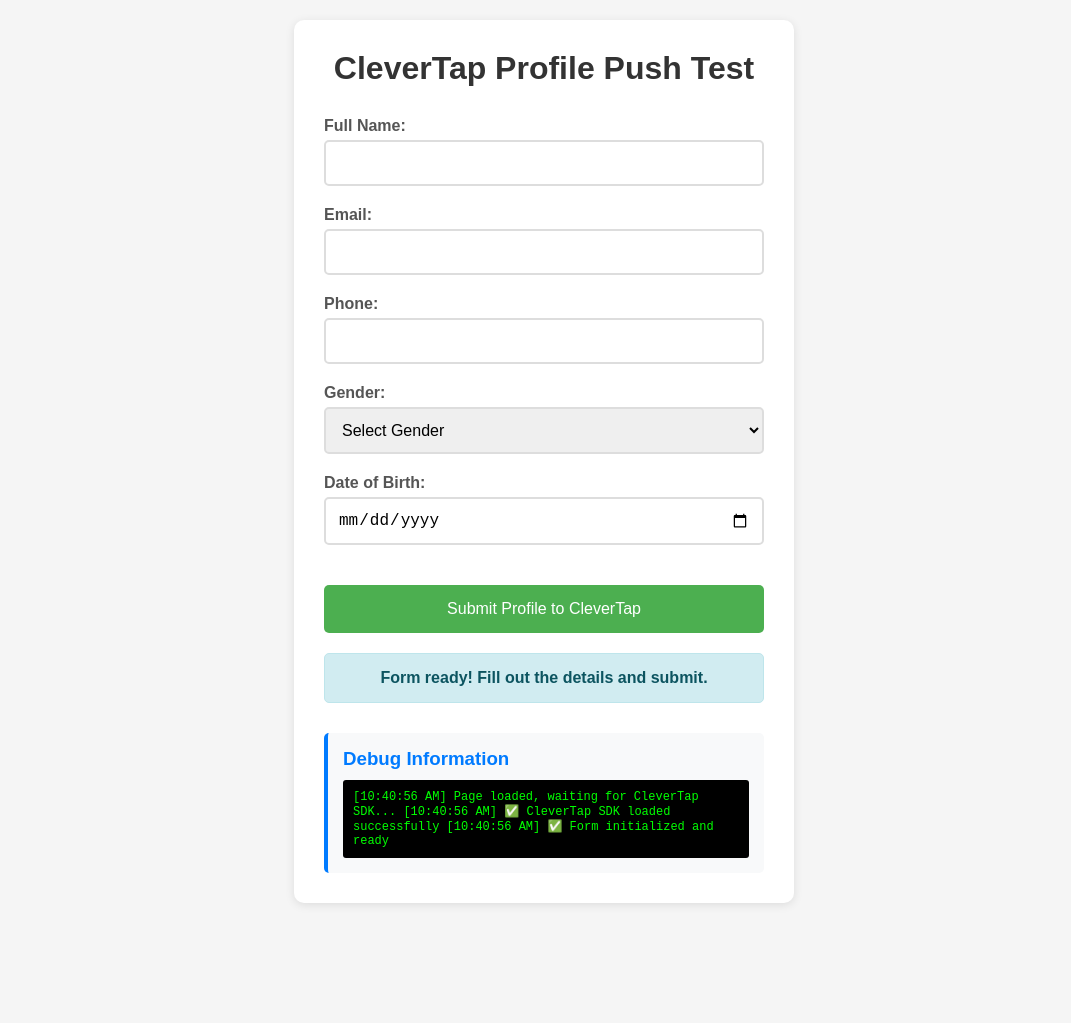
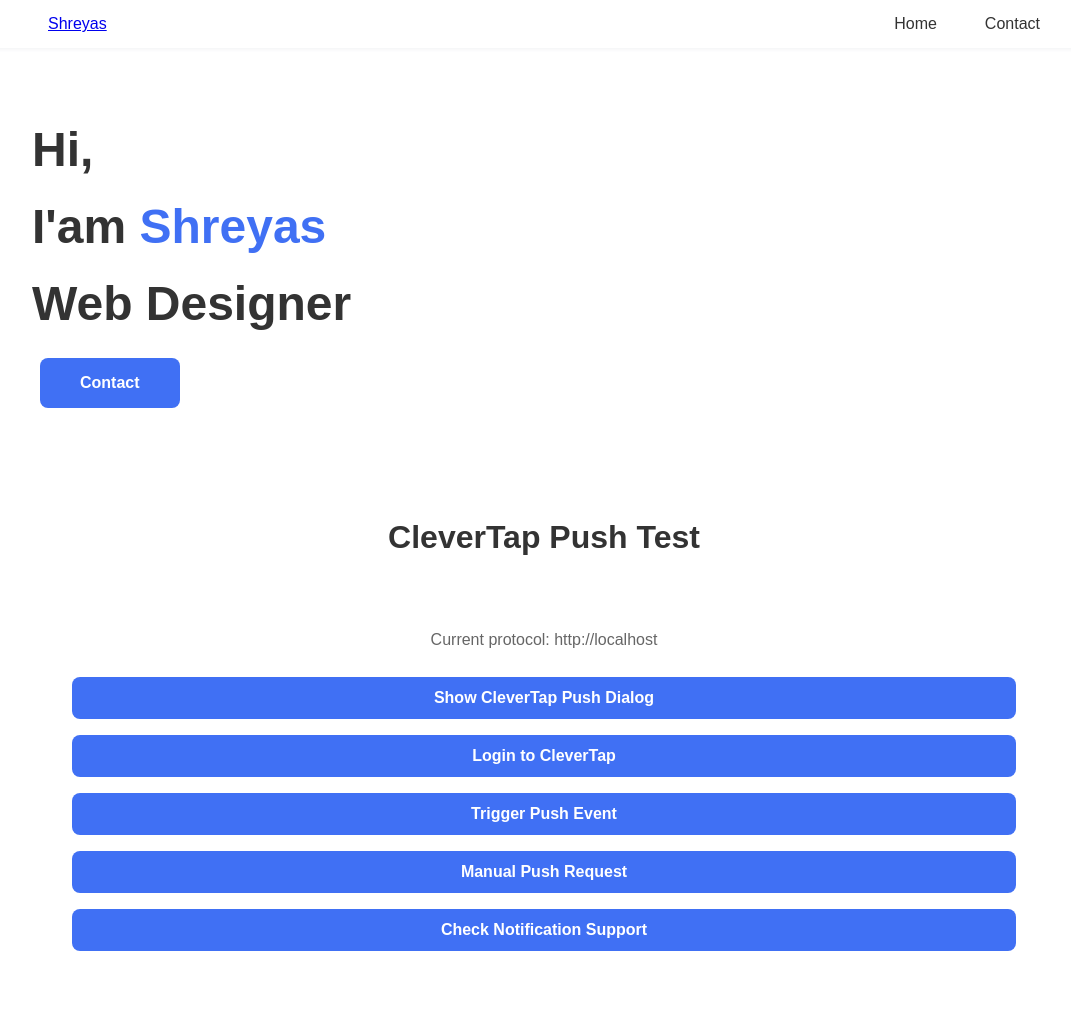
Before and after one commit to ShreyasDhane/IntegratedPortfolio, a plain HTML site: page index.html in a window 1280 px wide. Shown: the whole page, without its empty margins (96-1167 px from the left). Before the commit the page ends 923 px from the top, so only its background shows below. Drawn offline with nearby package versions, Linux system fonts and the light colour scheme.

Commit message:
/* Web push working */

```diff
--- a/index.html
+++ b/index.html
@@ -3,173 +3,63 @@
     <head>
         <meta charset="UTF-8">
         <meta name="viewport" content="width=device-width, initial-scale=1.0">
-    <title>CleverTap Profile Push - Working</title>
+        <title>Portfolio with CleverTap Push</title>
+        <link href='https://cdn.jsdelivr.net/npm/boxicons@2.0.5/css/boxicons.min.css' rel='stylesheet'>
         <style>
-        * {
-            margin: 0;
-            padding: 0;
-            box-sizing: border-box;
-        }
-
-        body {
-            font-family: Arial, sans-serif;
-            background: #f5f5f5;
-            padding: 20px;
-        }
-
-        .container {
-            max-width: 500px;
-            margin: 0 auto;
-            background: white;
-            padding: 30px;
-            border-radius: 10px;
-            box-shadow: 0 2px 10px rgba(0,0,0,0.1);
-        }
-
-        h1 {
-            text-align: center;
-            color: #333;
-            margin-bottom: 30px;
-        }
-
-        .form-group {
-            margin-bottom: 20px;
-        }
-
-        label {
-            display: block;
-            margin-bottom: 5px;
-            font-weight: bold;
-            color: #555;
-        }
-
-        input, select {
-            width: 100%;
-            padding: 12px;
-            border: 2px solid #ddd;
-            border-radius: 5px;
-            font-size: 16px;
-        }
-
-        input:focus, select:focus {
-            outline: none;
-            border-color: #4CAF50;
-        }
-
-        .submit-btn {
-            width: 100%;
-            padding: 15px;
-            background: #4CAF50;
-            color: white;
-            border: none;
-            border-radius: 5px;
-            font-size: 16px;
-            cursor: pointer;
-            margin-top: 20px;
-        }
-
-        .submit-btn:hover {
-            background: #45a049;
-        }
-
-        .status {
-            margin-top: 20px;
-            padding: 15px;
-            border-radius: 5px;
-            font-weight: bold;
-            text-align: center;
-        }
-
-        .status.success {
-            background: #d4edda;
-            color: #155724;
-            border: 1px solid #c3e6cb;
-        }
-
-        .status.error {
-            background: #f8d7da;
-            color: #721c24;
-            border: 1px solid #f5c6cb;
-        }
-
-        .status.info {
-            background: #d1ecf1;
-            color: #0c5460;
-            border: 1px solid #bee5eb;
-        }
-
-        .debug-section {
-            margin-top: 30px;
-            padding: 15px;
-            background: #f8f9fa;
-            border-radius: 5px;
-            border-left: 4px solid #007bff;
-        }
-
-        .debug-section h3 {
-            margin-bottom: 10px;
-            color: #007bff;
-        }
-
-        .debug-log {
-            background: #000;
-            color: #0f0;
-            padding: 10px;
-            border-radius: 3px;
-            font-family: monospace;
-            font-size: 12px;
-            max-height: 200px;
-            overflow-y: auto;
-        }
+            * { box-sizing: border-box; margin: 0; padding: 0; }
+            body { font-family: 'Poppins', sans-serif; line-height: 1.6; color: #333; }
+            .bd-grid { max-width: 1024px; display: grid; margin-left: auto; margin-right: auto; }
+            .l-header { width: 100%; position: fixed; top: 0; left: 0; z-index: 100; background-color: #fff; box-shadow: 0 1px 4px rgba(146,161,176,.15); }
+            .nav { height: 3rem; display: flex; justify-content: space-between; align-items: center; font-weight: 500; padding: 0 1rem; }
+            .nav__list { display: flex; list-style: none; }
+            .nav__item { margin-left: 3rem; }
+            .nav__link { color: #333; text-decoration: none; }
+            .nav__link:hover { color: #4070f4; }
+            .l-main { padding-top: 3rem; }
+            .section { padding: 3rem 0 2rem; }
+            .section-title { font-size: 2rem; color: #333; margin: 1rem 0 2rem; text-align: center; }
+            .home { padding: 4rem 0 2rem; }
+            .home__title { font-size: 3rem; margin-bottom: .5rem; }
+            .home__title-color { color: #4070f4; }
+            .button { display: inline-block; background-color: #4070f4; color: #fff; padding: .75rem 2.5rem; font-weight: 600; border-radius: .5rem; text-decoration: none; border: none; cursor: pointer; font-size: 1rem; margin: .5rem; }
+            .button:hover { box-shadow: 0px 10px 36px rgba(0,0,0,.15); }
+            .contact__container { text-align: center; padding: 2rem; }
         </style>
     </head>
     <body>
-    <div class="container">
-        <h1>CleverTap Profile Push Test</h1>
+        <header class="l-header">
+            <nav class="nav bd-grid">
+                <div><a href="#" class="nav__logo">Shreyas</a></div>
+                <div class="nav__menu">
+                    <ul class="nav__list">
+                        <li class="nav__item"><a href="#home" class="nav__link">Home</a></li>
+                        <li class="nav__item"><a href="#contact" class="nav__link">Contact</a></li>
+                    </ul>
+                </div>
+            </nav>
+        </header>
 
-        <form id="profileForm">
-            <div class="form-group">
-                <label for="name">Full Name:</label>
-                <input type="text" id="name" name="name" required>
+        <main class="l-main">
+            <section class="home bd-grid" id="home">
+                <div class="home__data">
+                    <h1 class="home__title">Hi,<br>I'am <span class="home__title-color">Shreyas</span><br> Web Designer</h1>
+                    <a href="#contact" class="button">Contact</a>
                 </div>
+            </section>
 
-            <div class="form-group">
-                <label for="email">Email:</label>
-                <input type="email" id="email" name="email" required>
+            <section class="contact section" id="contact">
+                <h2 class="section-title">CleverTap Push Test</h2>
+                <div class="contact__container bd-grid">
+                    <p style="margin-bottom: 1rem; color: #666;">Current protocol: <span id="protocol-info"></span></p>
+                    <button onclick="showCleverTapDialog()" class="button">Show CleverTap Push Dialog</button>
+                    <button onclick="triggerCleverTapLogin()" class="button">Login to CleverTap</button>
+                    <button onclick="triggerPushEvent()" class="button">Trigger Push Event</button>
+                    <button onclick="manualPushRequest()" class="button">Manual Push Request</button>
+                    <button onclick="checkNotificationSupport()" class="button">Check Notification Support</button>
                 </div>
+            </section>
+        </main>
 
-            <div class="form-group">
-                <label for="phone">Phone:</label>
-                <input type="tel" id="phone" name="phone" required>
-            </div>
-
-            <div class="form-group">
-                <label for="gender">Gender:</label>
-                <select id="gender" name="gender" required>
-                    <option value="">Select Gender</option>
-                    <option value="M">Male</option>
-                    <option value="F">Female</option>
-                    <option value="O">Other</option>
-                </select>
-            </div>
-
-            <div class="form-group">
-                <label for="dob">Date of Birth:</label>
-                <input type="date" id="dob" name="dob" required>
-            </div>
-
-            <button type="submit" class="submit-btn">Submit Profile to CleverTap</button>
-        </form>
-
-        <div id="statusMessage" class="status" style="display: none;"></div>
-
-        <div class="debug-section">
-            <h3>Debug Information</h3>
-            <div id="debugLog" class="debug-log"></div>
-        </div>
-    </div>
-
-    <!-- CleverTap SDK -->
         <script type="text/javascript">
             // Initialize CleverTap
             var clevertap = {
@@ -181,146 +71,234 @@
                 privacy: []
             };
 
-        // IMPORTANT: Replace with your actual CleverTap Account ID
-        clevertap.account.push({"id": "TEST-R5Z-9R7-947Z"}, "eu1");
-
-        // Privacy settings
-        clevertap.privacy.push({optOut: false});
-        clevertap.privacy.push({useIP: false});
+            // CleverTap Account Setup
+            clevertap.account.push({ "id": "TEST-696-ZRW-7K7Z" }, "eu1");
+            clevertap.privacy.push({ optOut: false });
+            clevertap.privacy.push({ useIP: false });
 
             // Load CleverTap SDK
             (function () {
                 var wzrk = document.createElement('script');
                 wzrk.type = 'text/javascript';
                 wzrk.async = true;
-            wzrk.src = ('https:' == document.location.protocol ? 'https://d2r1yp2w7bby2u.cloudfront.net' : 'http://static.clevertap.com') + '/js/clevertap.min.js';
+                wzrk.src = ('https:' == document.location.protocol
+                    ? 'https://d2r1yp2w7bby2u.cloudfront.net'
+                    : 'http://static.clevertap.com') + '/js/clevertap.min.js';
                 var s = document.getElementsByTagName('script')[0];
                 s.parentNode.insertBefore(wzrk, s);
+
+                // Setup notifications after SDK loads
+                wzrk.onload = function() {
+                    setupCleverTapNotifications();
+                };
             })();
 
-        // Debug logging function
-        function debugLog(message) {
-            const timestamp = new Date().toLocaleTimeString();
-            const logElement = document.getElementById('debugLog');
-            logElement.innerHTML += `[${timestamp}] ${message}\n`;
-            logElement.scrollTop = logElement.scrollHeight;
-            console.log(`[CleverTap Debug] ${message}`);
+            // Setup CleverTap push notifications
+            function setupCleverTapNotifications() {
+                console.log("Setting up CleverTap notifications...");
+
+                // Push the notification configuration
+                clevertap.notifications.push({
+                    "titleText": "Would you like to receive Push Notifications?",
+                    "bodyText": "We promise to only send you relevant content and give you updates on your transactions",
+                    "okButtonText": "Sign me up!",
+                    "rejectButtonText": "No thanks",
+                    "okButtonColor": "#F28046",
+                    "askAgainTimeInSeconds": 5,
+                    "serviceWorkerPath": "/sw.js"
+                });
+
+                console.log("CleverTap notifications configured");
             }
 
-        // Show status message
-        function showStatus(message, type = 'info') {
-            const statusEl = document.getElementById('statusMessage');
-            statusEl.textContent = message;
-            statusEl.className = `status ${type}`;
-            statusEl.style.display = 'block';
+            // Function to manually trigger CleverTap dialog
+            function showCleverTapDialog() {
+                console.log("Showing CleverTap-style dialog...");
 
-            // Auto hide after 5 seconds
-            setTimeout(() => {
-                statusEl.style.display = 'none';
-            }, 5000);
+                // Skip CleverTap native method for now and go straight to custom dialog
+                // This ensures the dialog always appears
+                createCustomCleverTapDialog();
             }
 
-        // Wait for page to load
-        document.addEventListener('DOMContentLoaded', function() {
-            debugLog('Page loaded, waiting for CleverTap SDK...');
+            // Create custom dialog that looks exactly like CleverTap
+            function createCustomCleverTapDialog() {
+                // Remove existing dialog if any
+                const existingDialog = document.getElementById('ct-push-dialog');
+                if (existingDialog) {
+                    existingDialog.remove();
+                }
 
-            // Check CleverTap loading
-            let checkCount = 0;
-            const maxChecks = 20;
+                // Create custom dialog
+                const dialog = document.createElement('div');
+                dialog.id = 'ct-push-dialog';
+                dialog.style.cssText = `
+                    position: fixed;
+                    top: 50%;
+                    left: 50%;
+                    transform: translate(-50%, -50%);
+                    background: white;
+                    border-radius: 12px;
+                    padding: 24px;
+                    box-shadow: 0 8px 32px rgba(0,0,0,0.3);
+                    z-index: 10000;
+                    max-width: 400px;
+                    width: 90%;
+                    font-family: -apple-system, BlinkMacSystemFont, 'Segoe UI', Roboto, sans-serif;
+                `;
 
-            const checkCleverTap = setInterval(() => {
-                checkCount++;
+                dialog.innerHTML = `
+                    <div style="text-align: center;">
+                        <div style="margin-bottom: 16px;">
+                            <svg width="48" height="48" viewBox="0 0 24 24" fill="#F28046">
+                                <path d="M12 2C13.1 2 14 2.9 14 4C14 5.1 13.1 6 12 6C10.9 6 10 5.1 10 4C10 2.9 10.9 2 12 2ZM21 9V7L19 5.5L17.5 7H6.5L5 5.5L3 7V9H4V19C4 20.1 4.9 21 6 21H18C19.1 21 20 20.1 20 19V9H21M6 9H18V19H6V9Z"/>
+                            </svg>
+                        </div>
+                        <h3 style="font-size: 18px; margin-bottom: 12px; color: #333;">Would you like to receive Push Notifications?</h3>
+                        <p style="color: #666; margin-bottom: 24px; line-height: 1.4;">We promise to only send you relevant content and give you updates on your transactions</p>
+                        <div style="display: flex; gap: 12px;">
+                            <button id="ct-reject" style="flex: 1; padding: 12px; background: #f5f5f5; border: none; border-radius: 6px; cursor: pointer; font-size: 14px;">No thanks</button>
+                            <button id="ct-accept" style="flex: 1; padding: 12px; background: #F28046; color: white; border: none; border-radius: 6px; cursor: pointer; font-size: 14px; font-weight: 500;">Sign me up!</button>
+                        </div>
+                    </div>
+                `;
 
-                if (typeof clevertap !== 'undefined' && clevertap.account) {
-                    clearInterval(checkCleverTap);
-                    debugLog('✅ CleverTap SDK loaded successfully');
-                    initializeForm();
-                } else if (checkCount >= maxChecks) {
-                    clearInterval(checkCleverTap);
-                    debugLog('❌ CleverTap SDK failed to load after 10 seconds');
-                    showStatus('CleverTap SDK failed to load. Please check your internet connection.', 'error');
-                } else {
-                    debugLog(`⏳ Waiting for CleverTap SDK... (${checkCount}/${maxChecks})`);
+                // Create backdrop
+                const backdrop = document.createElement('div');
+                backdrop.style.cssText = `
+                    position: fixed;
+                    top: 0;
+                    left: 0;
+                    right: 0;
+                    bottom: 0;
+                    background: rgba(0,0,0,0.5);
+                    z-index: 9999;
+                `;
+
+                document.body.appendChild(backdrop);
+                document.body.appendChild(dialog);
+
+                // Handle button clicks
+                document.getElementById('ct-accept').onclick = function() {
+                    // Request actual browser permission
+                    if ('Notification' in window) {
+                        Notification.requestPermission().then(function(permission) {
+                            if (permission === 'granted') {
+                                // Track acceptance
+                                clevertap.event.push("Push Permission Granted", {
+                                    "Source": "Custom Dialog",
+                                    "Time": new Date()
+                                });
+                                alert('Great! Push notifications enabled.');
                             }
-            }, 500);
                         });
+                    }
+                    backdrop.remove();
+                    dialog.remove();
+                };
 
-        function initializeForm() {
-            const form = document.getElementById('profileForm');
+                document.getElementById('ct-reject').onclick = function() {
+                    // Track rejection
+                    clevertap.event.push("Push Permission Denied", {
+                        "Source": "Custom Dialog",
+                        "Time": new Date()
+                    });
+                    backdrop.remove();
+                    dialog.remove();
+                };
 
-            form.addEventListener('submit', function(e) {
-                e.preventDefault();
+                // Close on backdrop click
+                backdrop.onclick = function() {
+                    backdrop.remove();
+                    dialog.remove();
+                };
+            }
 
-                // Get form data
-                const formData = new FormData(form);
-                const name = formData.get('name');
-                const email = formData.get('email');
-                const phone = formData.get('phone');
-                const gender = formData.get('gender');
-                const dob = formData.get('dob');
-
-                debugLog(`📝 Form submitted with data: ${name}, ${email}, ${phone}, ${gender}, ${dob}`);
-
-                // Create user profile object
-                const userProfile = {
-                    "Name": name,
-                    "Identity": email,
-                    "Email": email,
-                    "Phone": phone,
-                    "Gender": gender,
-                    "DOB": new Date(dob),
-                    "MSG-email": true,
+            // Other functions
+            function triggerCleverTapLogin() {
+                clevertap.onUserLogin.push({
+                    "Site": {
+                        "Name": "Shreyas Portfolio",
+                        "Identity": "264732643282",
+                        "Email": "nutrition@gmail.com",
+                        "Phone": "+131355551234",
+                        "Gender": "M",
+                        "DOB": new Date("1990-01-01"),
+                        "MSG-email": false,
                         "MSG-push": true,
                         "MSG-sms": true,
                         "MSG-whatsapp": true
+                    }
+                });
+                alert("CleverTap login triggered!");
+            }
+
+            function triggerPushEvent() {
+                clevertap.event.push("Push Clicked", {
+                    "Page": "Home",
+                    "Time": new Date(),
+                    "Source": "Manual Trigger"
+                });
+                alert("Push event sent to CleverTap!");
+            }
+
+            function manualPushRequest() {
+                if ('Notification' in window) {
+                    if (Notification.permission === 'default') {
+                        Notification.requestPermission().then(function(permission) {
+                            alert('Permission: ' + permission);
+                        });
+                    } else {
+                        alert('Current permission: ' + Notification.permission);
+                    }
+                } else {
+                    alert('This browser does not support push notifications');
+                }
+            }
+
+            function checkNotificationSupport() {
+                const info = {
+                    'Protocol': location.protocol,
+                    'Hostname': location.hostname,
+                    'Notification API': 'Notification' in window ? 'Supported' : 'Not supported',
+                    'Service Worker': 'serviceWorker' in navigator ? 'Supported' : 'Not supported',
+                    'Current Permission': 'Notification' in window ? Notification.permission : 'N/A',
+                    'CleverTap Loaded': typeof clevertap !== 'undefined' ? 'Yes' : 'No'
                 };
 
-                debugLog('👤 Created user profile object');
-                debugLog(`Profile data: ${JSON.stringify(userProfile, null, 2)}`);
+                let message = 'Browser Support Check:\n\n';
+                for (let key in info) {
+                    message += `${key}: ${info[key]}\n`;
+                }
+                alert(message);
+            }
 
-                try {
-                    // Method 1: Using onUserLogin (recommended for login/registration)
-                    clevertap.onUserLogin.push({
-                        "Site": userProfile
-                    });
-                    debugLog('✅ Profile sent via onUserLogin');
-
-                    // Method 2: Using profile.push (for profile updates)
-                    clevertap.profile.push({
-                        "Site": userProfile
-                    });
-                    debugLog('✅ Profile sent via profile.push');
-
-                    // Method 3: Send a custom event to track profile submission
-                    clevertap.event.push("Profile Submitted", {
-                        "Source": "Website Form",
-                        "Name": name,
-                        "Email": email,
-                        "Timestamp": new Date()
-                    });
-                    debugLog('✅ Profile submission event sent');
-
-                    showStatus('Profile successfully submitted to CleverTap!', 'success');
-
-                    // Reset form
-                    form.reset();
-
-                } catch (error) {
-                    debugLog(`❌ Error submitting profile: ${error.message}`);
-                    showStatus(`Error submitting profile: ${error.message}`, 'error');
+            // Update protocol info on page load
+            document.addEventListener('DOMContentLoaded', function() {
+                const protocolInfo = document.getElementById('protocol-info');
+                if (protocolInfo) {
+                    protocolInfo.textContent = location.protocol + '//' + location.hostname;
                 }
             });
 
-            debugLog('✅ Form initialized and ready');
-            showStatus('Form ready! Fill out the details and submit.', 'info');
+            // Auto-show dialog after 3 seconds (optional)
+            setTimeout(function() {
+                if (Notification.permission === 'default') {
+                    showCleverTapDialog();
                 }
+            }, 3000);
 
-        // Additional debugging - listen for CleverTap events
-        window.addEventListener('message', function(event) {
-            if (event.data && event.data.type === 'clevertap') {
-                debugLog(`🔔 CleverTap message: ${JSON.stringify(event.data)}`);
+            // Check if we're on localhost or HTTPS
+            const isSecureContext = location.protocol === 'https:' || location.hostname === 'localhost' || location.hostname === '127.0.0.1';
+
+            if (isSecureContext && 'serviceWorker' in navigator) {
+                console.log('Secure context detected, attempting service worker registration...');
+
+                // For development - you'll need to create an actual sw.js file
+                // For now, let's skip service worker and focus on the dialog
+                console.log('Service worker setup skipped - create sw.js file for full functionality');
+            } else {
+                console.log('Not in secure context - service worker registration requires HTTPS or localhost');
             }
-        });
         </script>
     </body>
 </html>
--- /dev/null
+++ b/sw.js
@@ -0,0 +1,2 @@
+// CleverTap Push Notification Service Worker
+importScripts('https://s3-eu-west-1.amazonaws.com/static.wizrocket.com/js/sw_webpush.js');
```
Also changed, not shown: tp.txt (added). Lines whose indentation alone changed are shown as unchanged.
